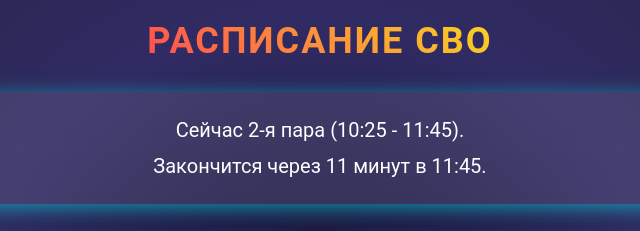
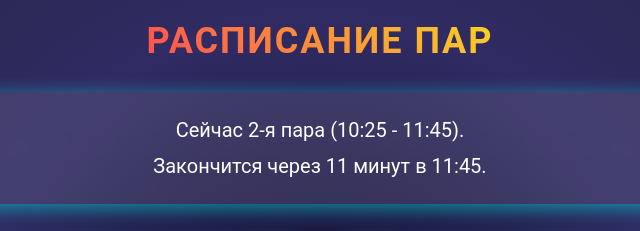
Before and after one commit to EgorBruno/123456789, a plain HTML site: page index.html in a window 1280 px wide. Shown: the top 231 px of the page, 320-960 px from the left. Drawn offline with Linux system fonts and the light colour scheme.

Commit message:
Update index.html

```diff
--- a/index.html
+++ b/index.html
@@ -203,7 +203,7 @@
 </head>
 <body>
 
-<h1>Расписание СВО</h1>
+<h1>Расписание пар</h1>
 
 <div class="current-info" id="current-info">
     Определение текущей пары...
```
